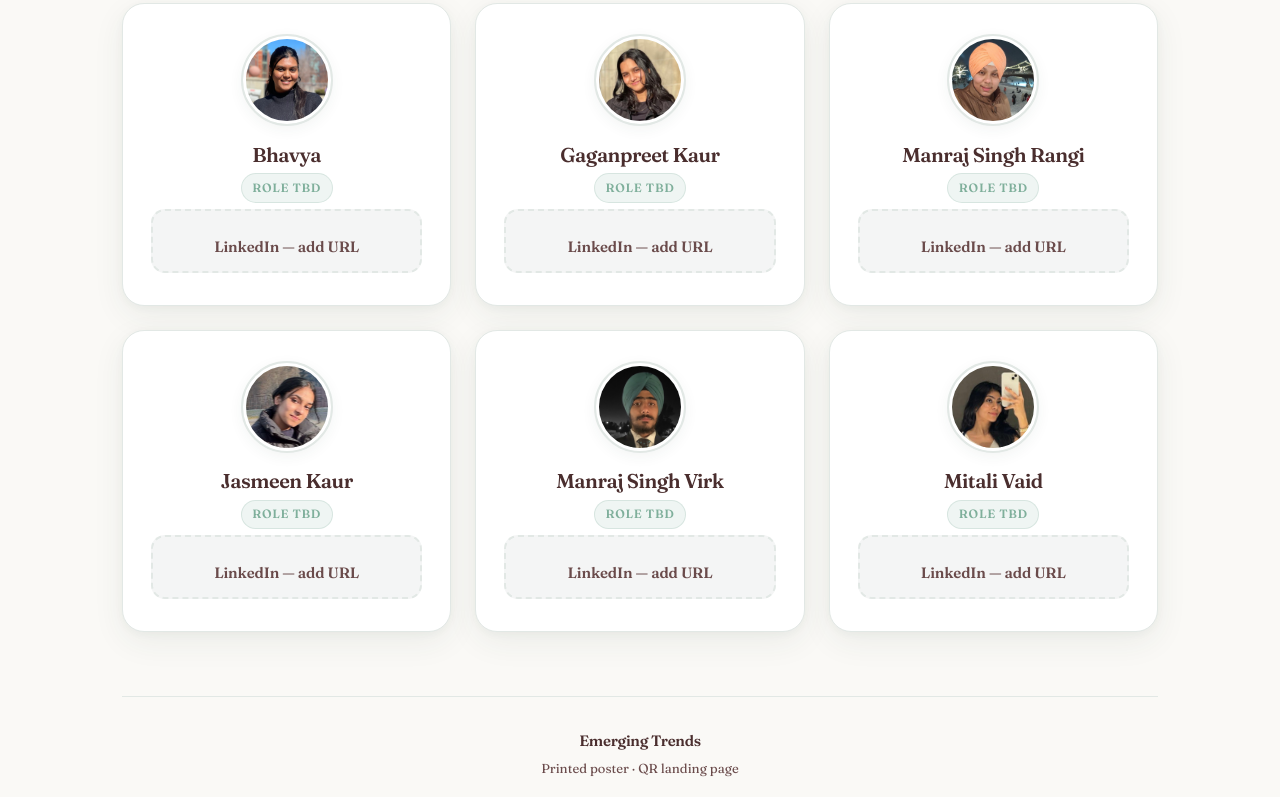
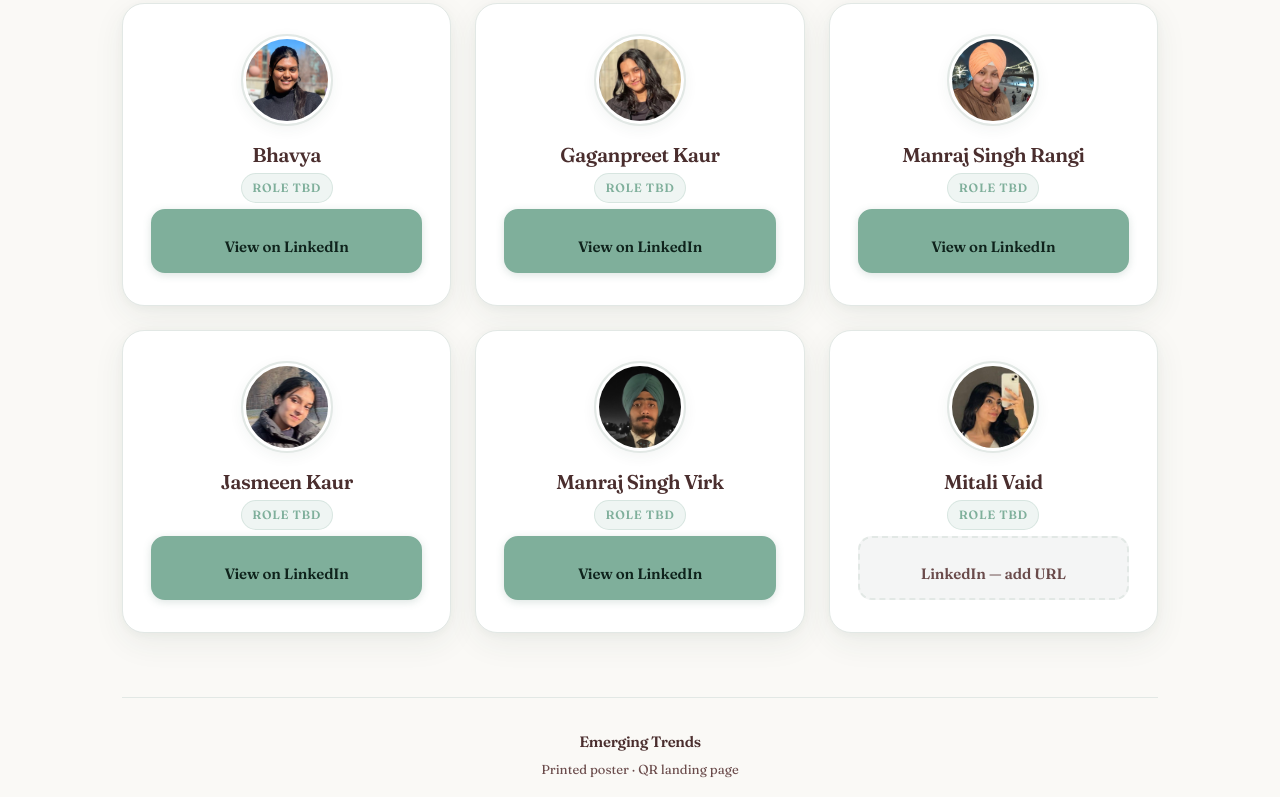
Before and after one commit to manrajsinghvirk5/et-page, a website: page index.html in a window 1280 px wide. Shown: the part 570-1367 px from the top of the page. Drawn offline with Linux system fonts and the light colour scheme.

Commit message:
Add LinkedIn profile links for current team members.
Replace pending placeholders with live links for Bhavya, Gaganpreet, Manraj Rangi, Manraj Virk, and Mitali.

```diff
--- a/index.html
+++ b/index.html
@@ -68,7 +68,13 @@
           />
           <h3 class="name">Bhavya</h3>
           <p class="role">Role TBD</p>
-          <p class="cta-pending">LinkedIn — add URL</p>
+          <a
+            class="cta"
+            href="https://www.linkedin.com/in/bhavya-bhavya-3b341130a/"
+            target="_blank"
+            rel="noopener noreferrer"
+            >View on LinkedIn</a
+          >
         </article>
 
         <article class="card" id="member-2">
@@ -83,7 +89,13 @@
           />
           <h3 class="name">Gaganpreet Kaur</h3>
           <p class="role">Role TBD</p>
-          <p class="cta-pending">LinkedIn — add URL</p>
+          <a
+            class="cta"
+            href="https://www.linkedin.com/in/gaganpreet-kaur-b09b73339/"
+            target="_blank"
+            rel="noopener noreferrer"
+            >View on LinkedIn</a
+          >
         </article>
 
         <article class="card" id="member-3">
@@ -98,7 +110,13 @@
           />
           <h3 class="name">Manraj Singh Rangi</h3>
           <p class="role">Role TBD</p>
-          <p class="cta-pending">LinkedIn — add URL</p>
+          <a
+            class="cta"
+            href="https://www.linkedin.com/in/manraj-singh-rangii-9bb126331/"
+            target="_blank"
+            rel="noopener noreferrer"
+            >View on LinkedIn</a
+          >
         </article>
 
         <article class="card" id="member-4">
@@ -113,7 +131,13 @@
           />
           <h3 class="name">Jasmeen Kaur</h3>
           <p class="role">Role TBD</p>
-          <p class="cta-pending">LinkedIn — add URL</p>
+          <a
+            class="cta"
+            href="https://www.linkedin.com/in/manraj-singh-virk-931b55227/"
+            target="_blank"
+            rel="noopener noreferrer"
+            >View on LinkedIn</a
+          >
         </article>
 
         <article class="card" id="member-5">
@@ -128,7 +152,13 @@
           />
           <h3 class="name">Manraj Singh Virk</h3>
           <p class="role">Role TBD</p>
-          <p class="cta-pending">LinkedIn — add URL</p>
+          <a
+            class="cta"
+            href="https://www.linkedin.com/in/mitali-vaid-787a87322"
+            target="_blank"
+            rel="noopener noreferrer"
+            >View on LinkedIn</a
+          >
         </article>
 
         <article class="card" id="member-6">
```
